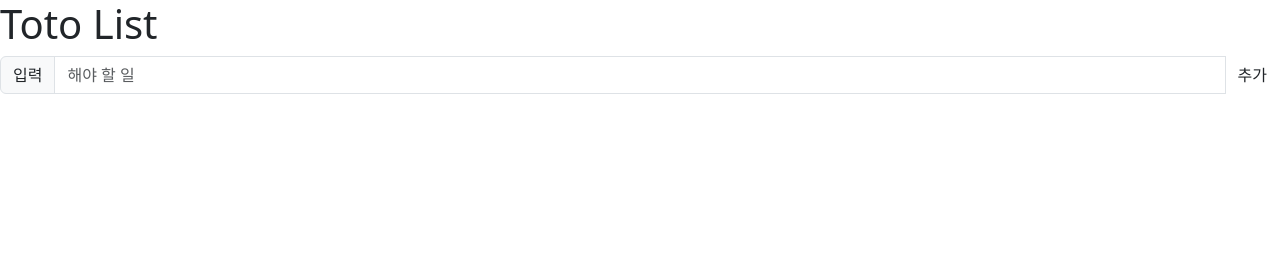
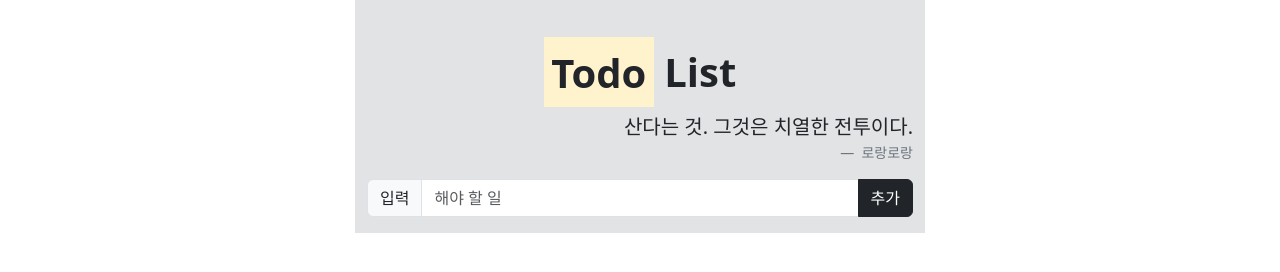
Before and after one commit to APP-iOS5th/web_todo_wyhoe, a plain HTML site: page index.html in a window 1280 px wide. Drawn offline with nearby package versions, Linux system fonts and the light colour scheme.

Commit message:
edit background color

```diff
--- a/index.html
+++ b/index.html
@@ -8,18 +8,31 @@
        <title> Todo List </title>
     </head>
     <body>
-        <div class="container"></div>
-            <h1> Toto List </h1>
-            <div class="input-group mb-3">
-                <span class="input-group-text">입력</span>
-                <input type="text" class="form-control" id="inputTodo" placeholder="해야 할 일">
-                <button type="button" class="btn" id="inputButton">추가</button>
 
+            <div class="container">
+                <div class="row justify-content-center">
+                    <div class="col-6 bg-secondary-subtle">
+                        <h1 class="mt-5 text-center fw-bold"> <mark>Todo</mark> List </h1>
+                        <blockquote class="blockquote text-end mt-3">
+                            <p> 산다는 것. 그것은 치열한 전투이다.</p>
+                        </blockquote>
+                        <figcaption class="blockquote-footer text-end">
+                            로랑로랑
+                        </figcaption>
+
+                        <div class="input-group mb-3 mt-3">
+                            <span class="input-group-text">입력</span>
+                            <input type="text" class="form-control" id="inputTodo" placeholder="해야 할 일">
+                            <button type="button" class="btn btn-dark" id="inputButton">추가</button>
+                        </div>
+                        <div>
+
+                            <ul class="list-group" id="todoList">
+                            </ul>
+                        </div>
+                    </div>
+                </div>
             </div>
-            <ul class="list-group" id="todoList">
-
-            </ul>
-        </div>
 
     <script>
     document.addEventListener('DOMContentLoaded', function() {
@@ -42,6 +55,7 @@
         item.classList.add('list-group-item')
         document.getElementById('inputTodo').value = ''
         todolist.appendChild(item)
+
 
     }
 
```
